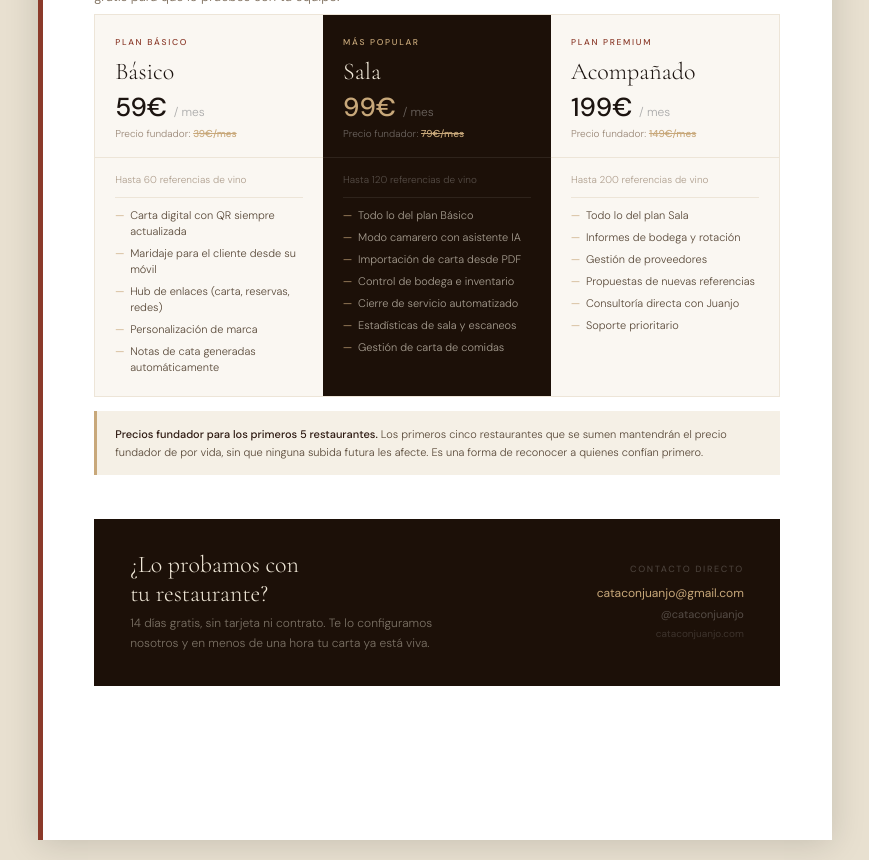
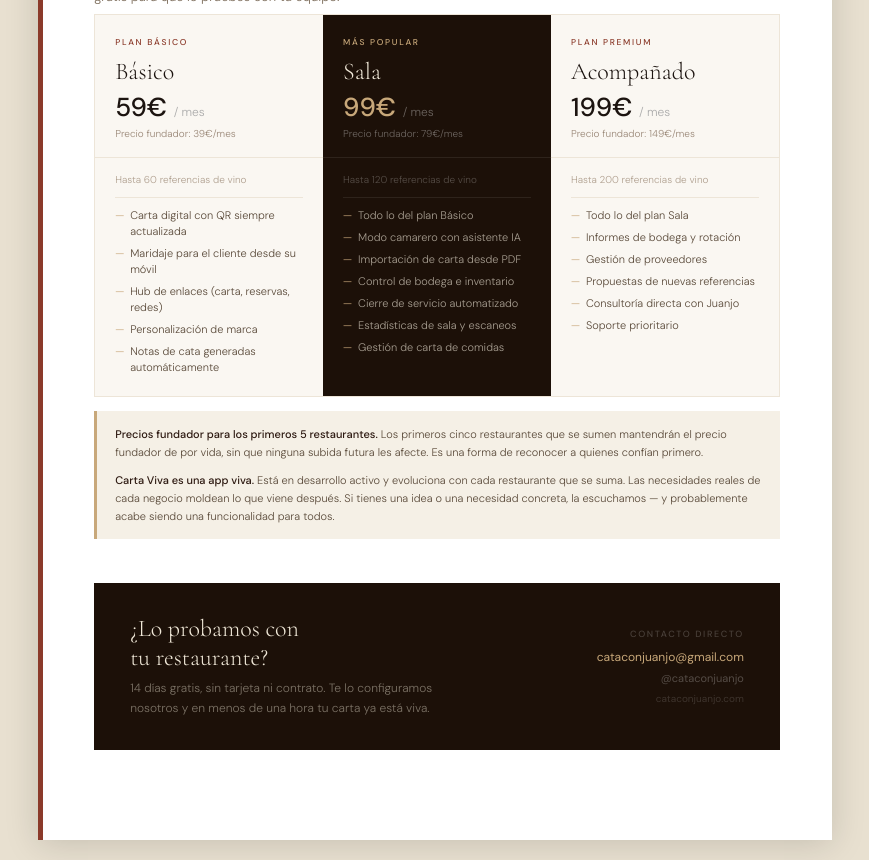
Before and after one commit to cataconjuanjo/kit-instagram-web, a Next.js app: page /dossier in a window 1280 px wide. Shown: the part 2880-3740 px from the top of the page, without its empty margins (205-1074 px from the left). Built offline with nearby package versions, Linux system fonts and the light colour scheme.

Commit message:
Dossier: quitar tachado precios fundador + mensaje app viva en evolucion
Co-Authored-By: Claude Sonnet 4.6 <noreply@anthropic.com>

```diff
--- a/app/dossier/page.js
+++ b/app/dossier/page.js
@@ -716,7 +716,7 @@ export default function Dossier() {
                   <p className="plan-tag">Plan Básico</p>
                   <p className="plan-name">Básico</p>
                   <p className="plan-price-real">59€ <span>/ mes</span></p>
-                  <p className="plan-founder">Precio fundador: <s>39€/mes</s></p>
+                  <p className="plan-founder">Precio fundador: 39€/mes</p>
                 </div>
                 <div className="plan-body">
                   <p className="plan-limit">Hasta 60 referencias de vino</p>
@@ -736,7 +736,7 @@ export default function Dossier() {
                   <p className="plan-tag">Más popular</p>
                   <p className="plan-name">Sala</p>
                   <p className="plan-price-real">99€ <span>/ mes</span></p>
-                  <p className="plan-founder">Precio fundador: <s>79€/mes</s></p>
+                  <p className="plan-founder">Precio fundador: 79€/mes</p>
                 </div>
                 <div className="plan-body">
                   <p className="plan-limit">Hasta 120 referencias de vino</p>
@@ -758,7 +758,7 @@ export default function Dossier() {
                   <p className="plan-tag">Plan Premium</p>
                   <p className="plan-name">Acompañado</p>
                   <p className="plan-price-real">199€ <span>/ mes</span></p>
-                  <p className="plan-founder">Precio fundador: <s>149€/mes</s></p>
+                  <p className="plan-founder">Precio fundador: 149€/mes</p>
                 </div>
                 <div className="plan-body">
                   <p className="plan-limit">Hasta 200 referencias de vino</p>
@@ -782,6 +782,13 @@ export default function Dossier() {
                 Los primeros cinco restaurantes que se sumen mantendrán el precio fundador
                 de por vida, sin que ninguna subida futura les afecte. Es una forma de
                 reconocer a quienes confían primero.
+              </p>
+              <p style={{ marginTop: 10 }}>
+                <strong>Carta Viva es una app viva.</strong>{' '}
+                Está en desarrollo activo y evoluciona con cada restaurante que se suma.
+                Las necesidades reales de cada negocio moldean lo que viene después.
+                Si tienes una idea o una necesidad concreta, la escuchamos — y probablemente
+                acabe siendo una funcionalidad para todos.
               </p>
             </div>
           </div>
```
